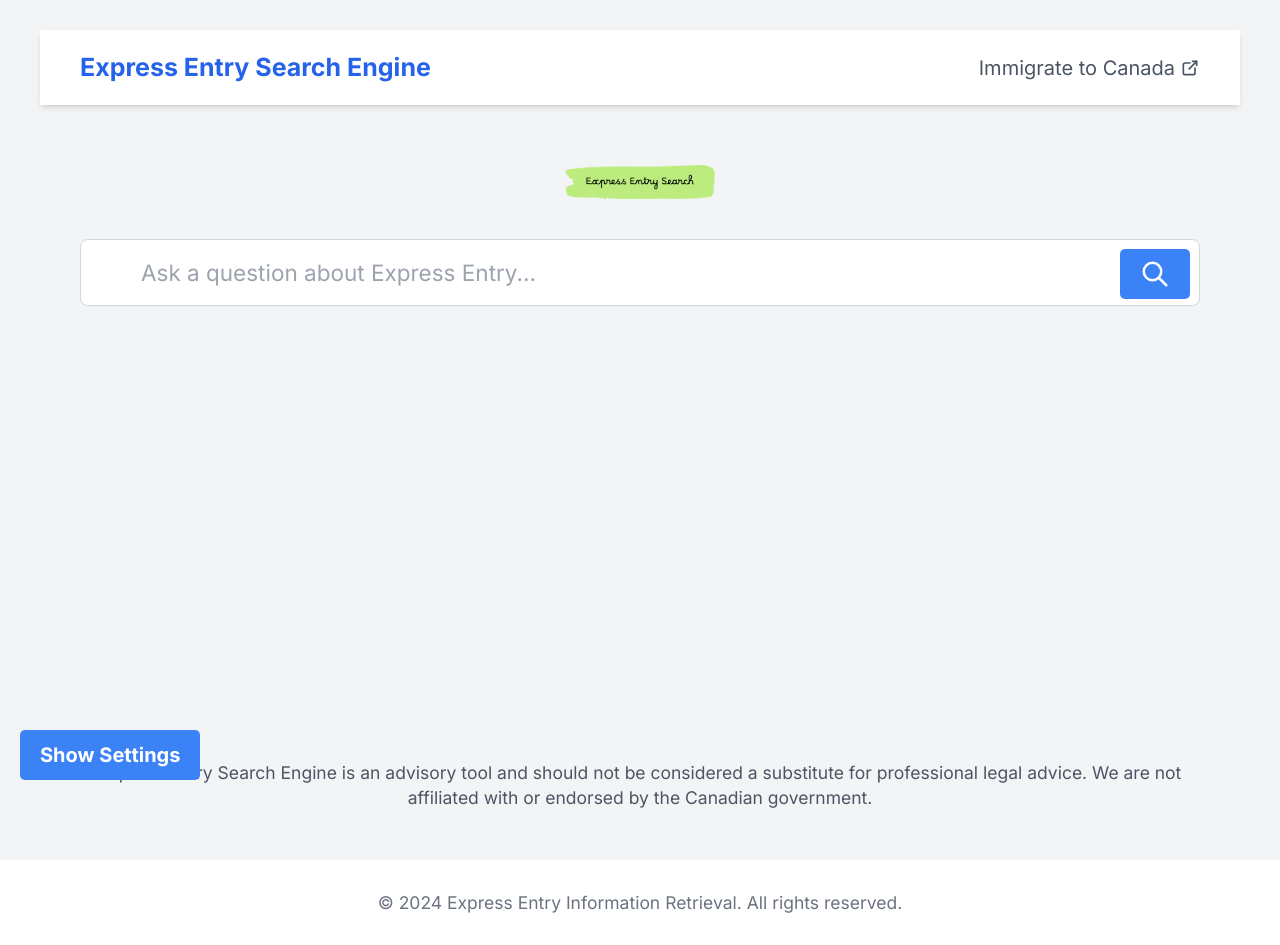
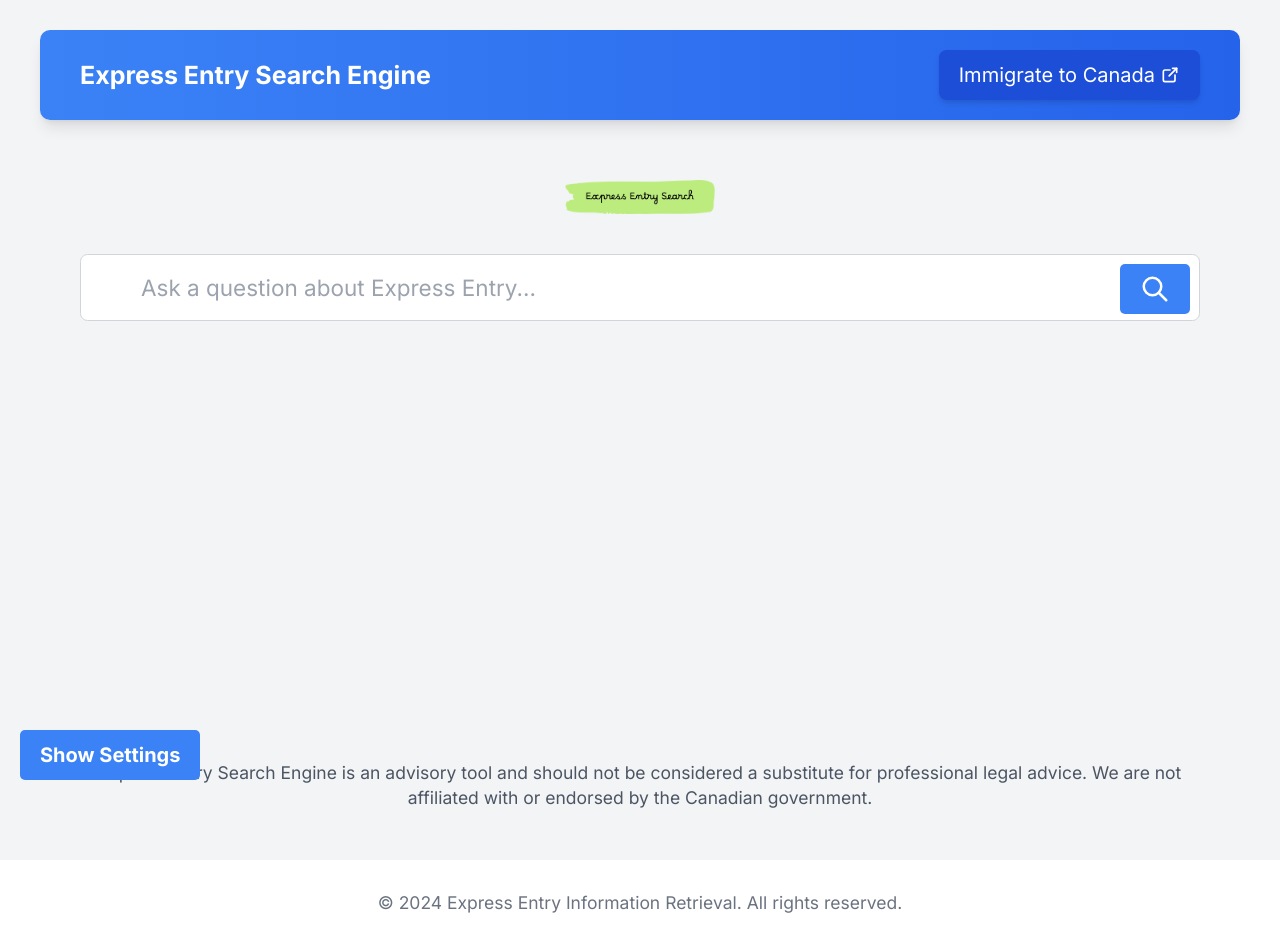
Before and after one commit to ishtihoss/expressentry, a Next.js app: page / in a window 1280 px wide. Built offline with nearby package versions, Linux system fonts and the light colour scheme; a web font is replaced by a local one.

Commit message:
updated navbar

```diff
--- a/components/Navbar.tsx
+++ b/components/Navbar.tsx
@@ -3,9 +3,9 @@ import { FC } from "react";
 
 export const Navbar: FC = () => {
   return (
-    <nav className="flex items-center justify-between bg-white py-4 px-8 shadow-md">
+    <nav className="flex items-center justify-between bg-gradient-to-r from-blue-500 to-blue-600 py-4 px-8 rounded-lg shadow-lg">
       <div className="flex items-center">
-        <a href="https://expressentry.ca" className="text-xl font-bold text-blue-600 hover:text-blue-800 transition-colors duration-200">
+        <a href="https://expressentry.ca" className="text-xl font-bold text-white hover:text-blue-200 transition-colors duration-200">
           Express Entry Search Engine
         </a>
       </div>
@@ -14,7 +14,7 @@ export const Navbar: FC = () => {
           href="https://www.canada.ca/en/immigration-refugees-citizenship/services/immigrate-canada.html"
           target="_blank"
           rel="noopener noreferrer"
-          className="flex items-center text-gray-600 hover:text-gray-800 transition-colors duration-200"
+          className="flex items-center text-white hover:text-blue-200 transition-colors duration-200 bg-blue-700 hover:bg-blue-800 px-4 py-2 rounded-md shadow-md"
         >
           <span className="hidden sm:inline-block mr-1">Immigrate to Canada</span>
           <IconExternalLink size={20} />
```
